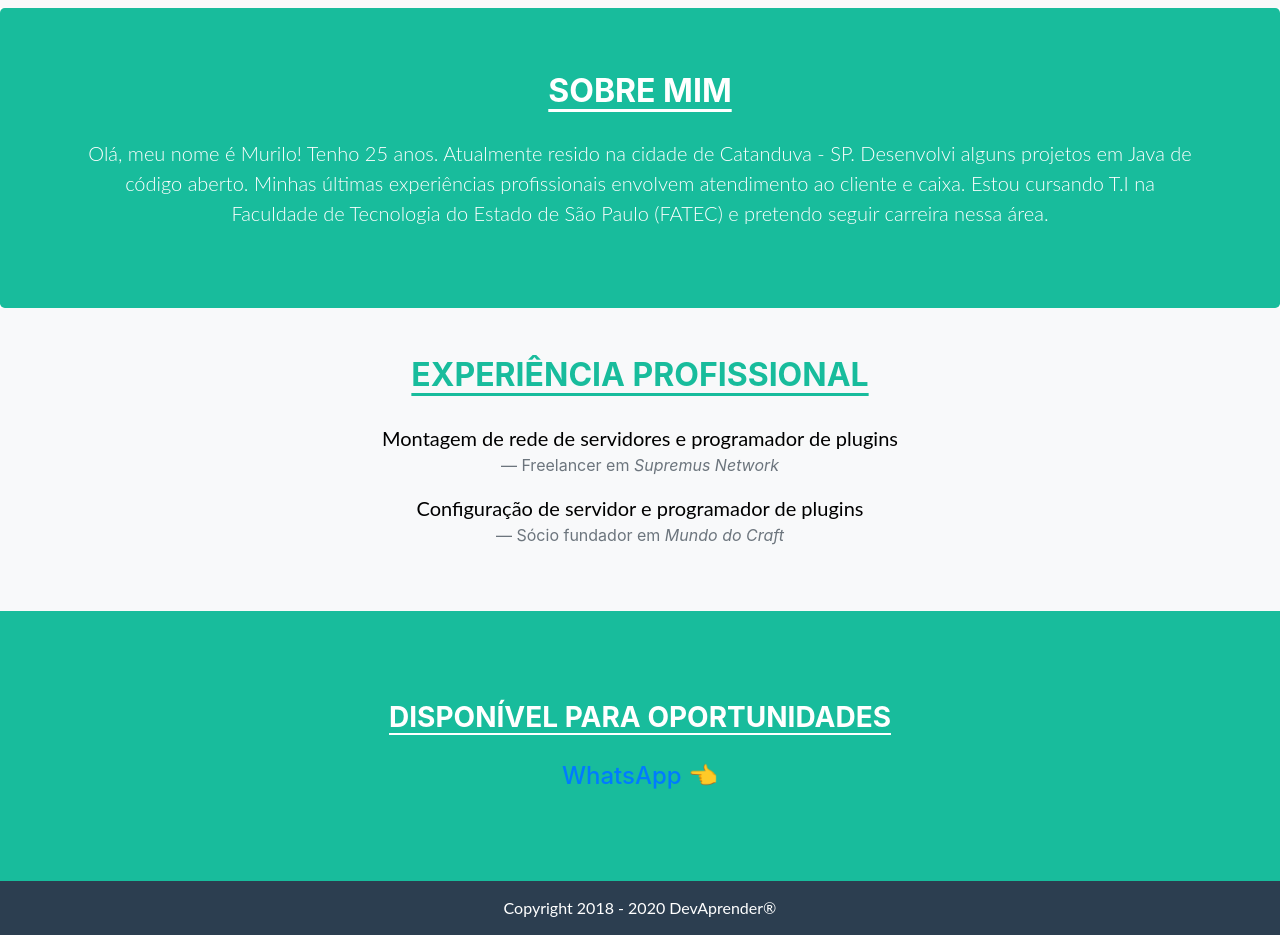
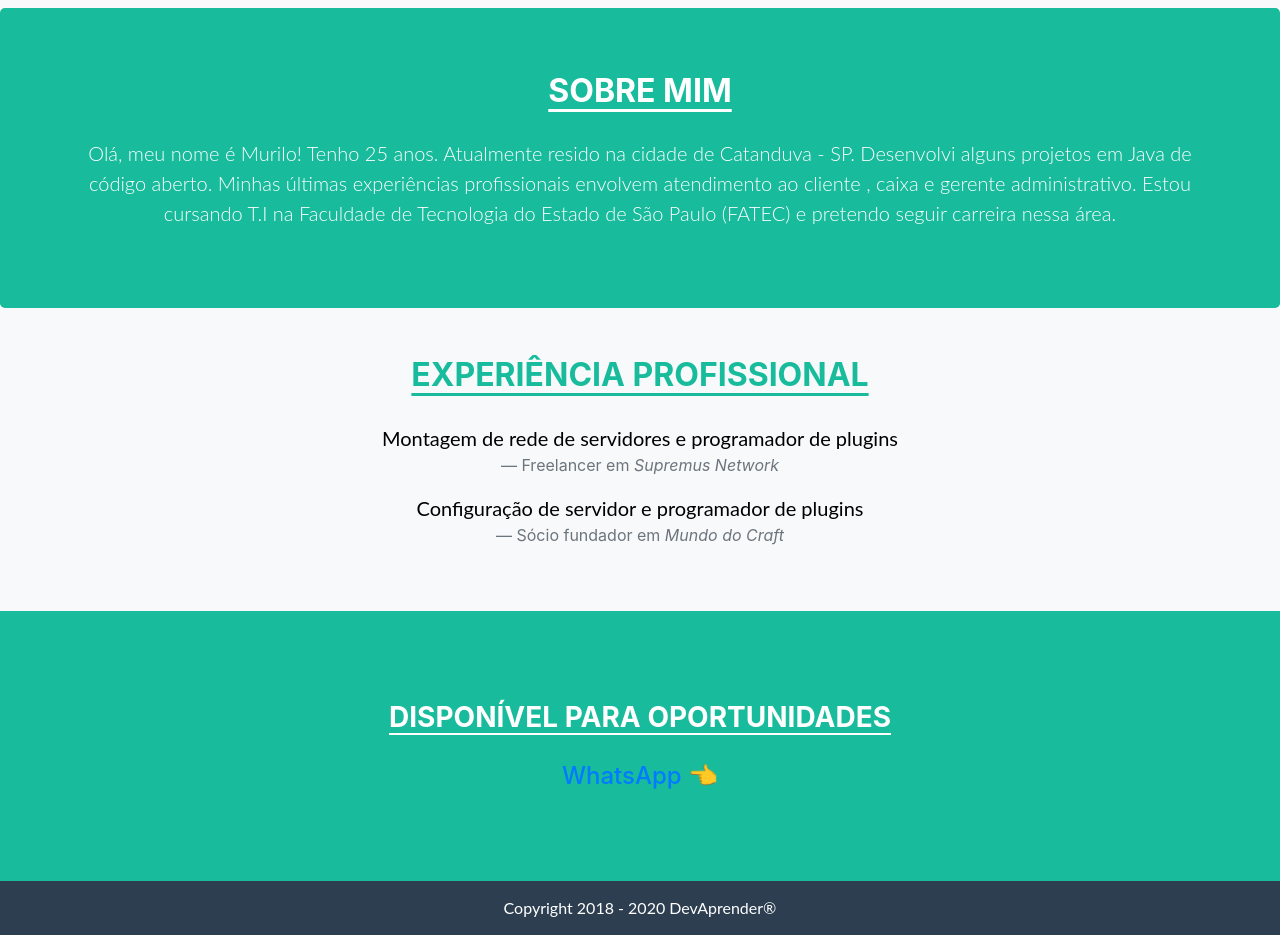
Before and after one commit to leothawne/MuriloAmaralNappi, a plain HTML site: page index.html in a window 1280 px wide. Shown: the part 1320-2255 px from the top of the page. Drawn offline with nearby package versions, Linux system fonts and the light colour scheme.

Commit message:
Update index.html

```diff
--- a/index.html
+++ b/index.html
@@ -180,7 +180,7 @@
 				<h2 class="jumbotron-heading titulosBrancos">Sobre mim</h2>
 				<p class="lead paragrafoBrancos">Olá, meu nome é Murilo! Tenho 25 anos. Atualmente resido na cidade de Catanduva - SP.
 				Desenvolvi alguns projetos em Java de código aberto. Minhas últimas experiências profissionais envolvem atendimento ao cliente
-				 e caixa. Estou cursando T.I na Faculdade de Tecnologia do Estado de São Paulo (FATEC) e pretendo seguir carreira nessa área.</p>
+				, caixa e gerente administrativo. Estou cursando T.I na Faculdade de Tecnologia do Estado de São Paulo (FATEC) e pretendo seguir carreira nessa área.</p>
 			</div>
 		</section>
 		<section Id="experiencia">
```
